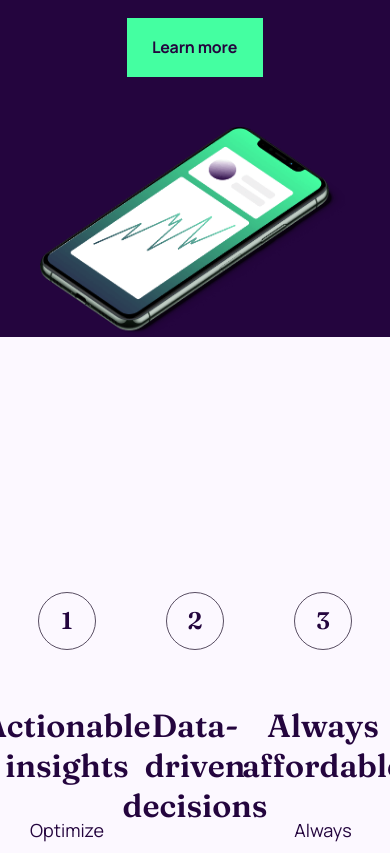
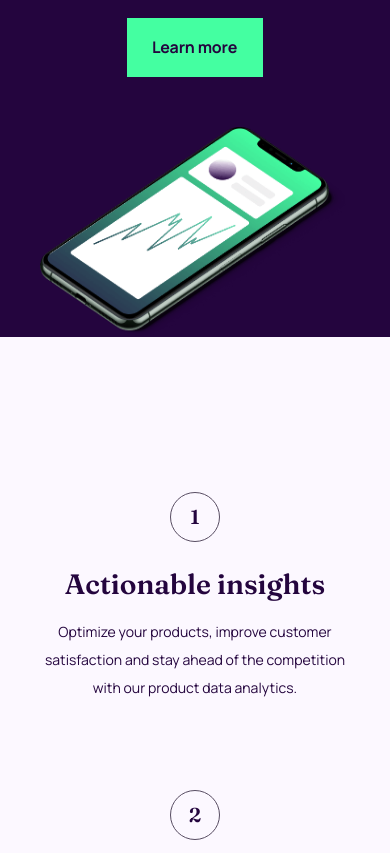
Before and after one commit to rewico/FrontendMentor-Workit, a plain HTML site: page index.html in a window 390 px wide. Shown: the part 241-1094 px from the top of the page. Drawn offline with nearby package versions, Linux system fonts and the light colour scheme.

Commit message:
responsive features

```diff
--- a/index.html
+++ b/index.html
@@ -58,27 +58,33 @@
         <div class="container">
           <ul class="features__list">
             <li class="features__list_item">
+              <div class="features__list_item-content">
                 <h3 class="features__list_item-title">Actionable insights</h3>
                 <p class="features__list_item-text">
                   Optimize your products, improve customer satisfaction and stay
                   ahead of the competition with our product data analytics.
                 </p>
+              </div>
             </li>
             <li class="features__list_item">
+              <div class="features__list_item-content">
                 <h3 class="features__list_item-title">Data-driven decisions</h3>
                 <p class="features__list_item-text">
-                Make data-driven decisions with our product data analytics. Our
-                AI-generated reports help you unlock insights hidden in your
-                product data.
+                  Make data-driven decisions with our product data analytics.
+                  Our AI-generated reports help you unlock insights hidden in
+                  your product data.
                 </p>
+              </div>
             </li>
             <li class="features__list_item">
+              <div class="features__list_item-content">
                 <h3 class="features__list_item-title">Always affordable</h3>
                 <p class="features__list_item-text">
                   Always affordable pricing that scales with your business. Get
-                top-quality product data analytics services without hidden costs
-                or unexpected fees.
+                  top-quality product data analytics services without hidden
+                  costs or unexpected fees.
                 </p>
+              </div>
             </li>
           </ul>
         </div>
--- a/scss/blocks/_features.scss
+++ b/scss/blocks/_features.scss
@@ -30,6 +30,7 @@
 
       &::before {
         content: counter(items);
+        flex-shrink: 0;
         width: 56px;
         height: 56px;
         border: 1px solid var(--davys-grey);
@@ -45,3 +46,83 @@
     }
   }
 }
+
+@media only screen and (max-width: 1150px) {
+  .features {
+    padding: 200px 0 100px 0;
+
+    &__list_item {
+      max-width: 280px;
+    }
+  }
+}
+
+@media only screen and (max-width: 768px) {
+  .features {
+    &__list {
+      flex-direction: column;
+
+      &_item {
+        flex-direction: row;
+        justify-content: space-between;
+        max-width: none;
+        text-align: left;
+        width: 100%;
+
+        &-content {
+          width: 85%;
+        }
+
+        &-title {
+          font-size: 28px;
+          line-height: 36px;
+          margin: 0;
+        }
+
+        &-text {
+          font-size: 16px;
+          line-height: 28px;
+          margin-top: 16px;
+        }
+
+        &:not(:last-child) {
+          margin-bottom: 48px;
+        }
+
+        &::before {
+          width: 48px;
+          height: 48px;
+          font-size: 20px;
+          line-height: 36px;
+        }
+      }
+    }
+  }
+}
+
+@media only screen and (max-width: 510px) {
+  .features {
+    padding: 155px 0 71px 0;
+
+    &__list {
+      flex-direction: column;
+
+      &_item {
+        flex-direction: column;
+        text-align: center;
+
+        &:not(:first-child) {
+          margin-top: 40px;
+        }
+
+        &-content {
+          margin-top: 24px;
+        }
+
+        &-text {
+          font-size: 14px;
+        }
+      }
+    }
+  }
+}
```
Also changed, not shown: css/main.min.css, 1 other file. Lines whose indentation alone changed are shown as unchanged.
